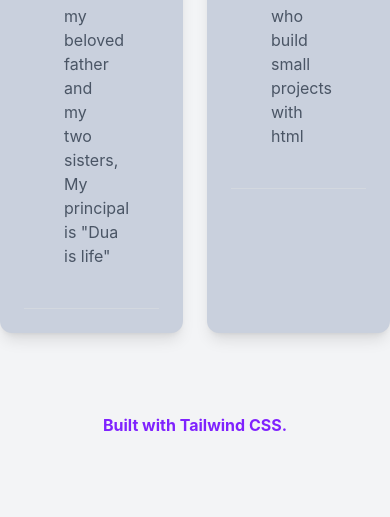
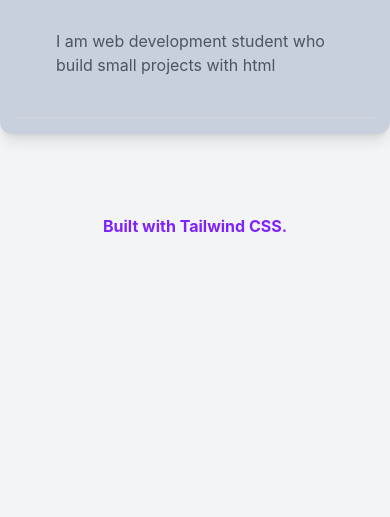
Before and after one commit to nebiyathawi-cell/Sheira-M1W1W2W3-Frist--activity, a website: page index.html in a window 390 px wide. Shown: the part 724-1241 px from the top of the page. After the commit the page ends 1042 px from the top, so only its background shows below. Drawn offline with Linux system fonts and the light colour scheme.

Commit message:
fix responsivity

```diff
--- a/index.html
+++ b/index.html
@@ -2,7 +2,7 @@
 <html lang="en">
 <head>
     <meta charset="UTF-8">
-    <meta name="viewport" content="width=device-width, initial-scale=1.0">
+    <meta name="viewport" content="width=device-width,initial-scale=1.0">
     <title>Nebiyat Hawi</title>
 <link rel="stylesheet" href="style.css">
 <link rel="stylesheet" href="./src/output.css">
@@ -32,16 +32,16 @@
     </section>
 
      <main>
-    <div class="grid grid-cols-2 gap-6 mt-10">
-        <div class="bg-secondary rounded-xl shadow-lg p-6">
+    <div class="grid grid-cols-1 md:grid-cols-2 gap-4">
+        <div class="bg-secondary rounded-xl shadow-lg p-4">
         <section>
         <h2 class="font-bold mb-4">Personal information</h2>
-        <p class="m-10 text-gray-600">I grown jimma with my beloved father and my two sisters,
+        <p class="m-6 text-gray-600">I grown jimma with my beloved father and my two sisters,
         My principal is "Dua is life"
     </section>
     </div>
 
-    <div class="bg-secondary rounded-xl shadow-lg p-6">
+    <div class="bg-secondary rounded-xl shadow-lg p-4">
         <section>
         <h2 class="font-bold mb-4">Learning Journey</h2> <p class="m-10 text-gray-600">
              I am web development student who build small projects with html<br>
```
Also changed, not shown: contact.html (+1 -1 lines), project.html (+1 -1 lines), src/output.css.
